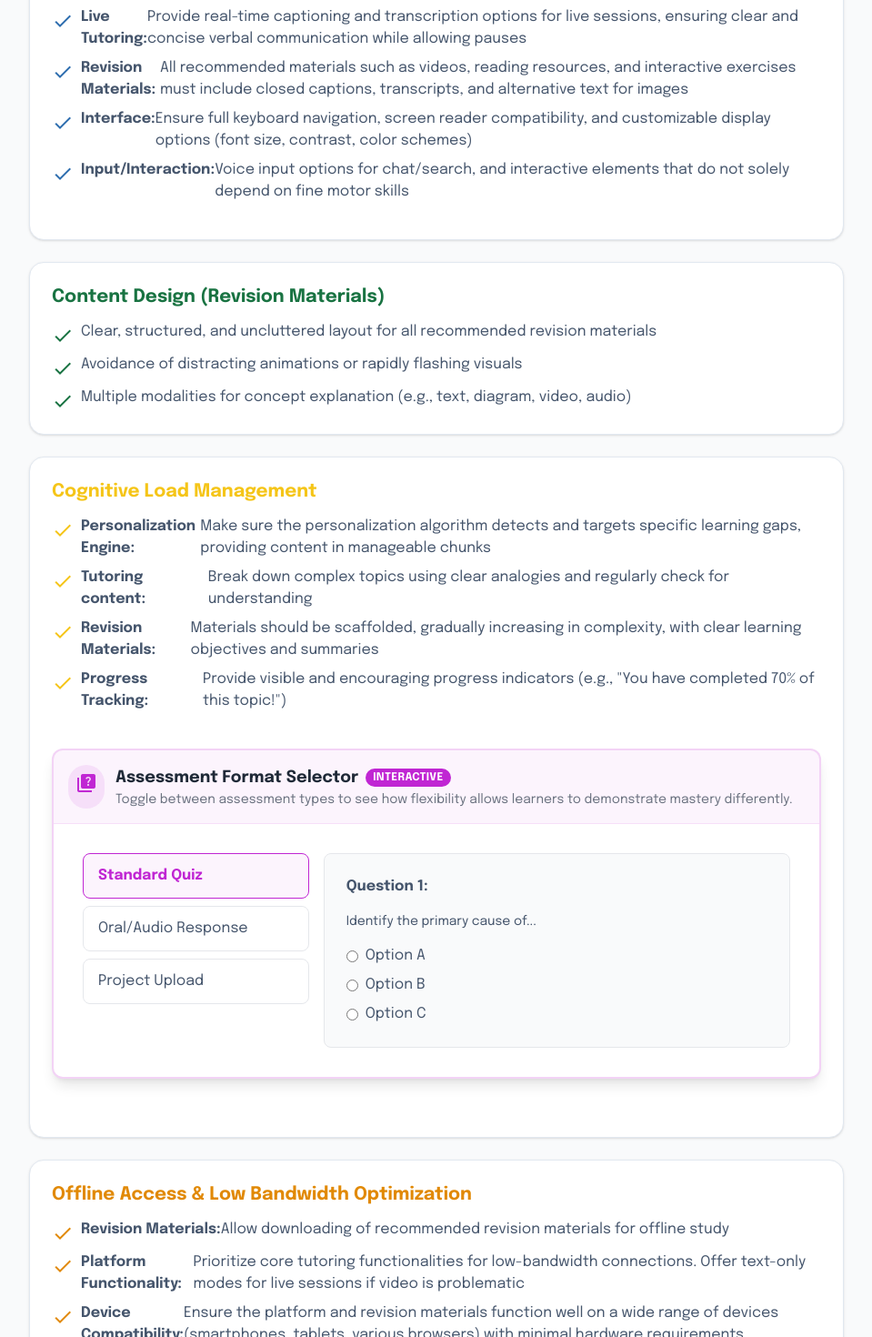
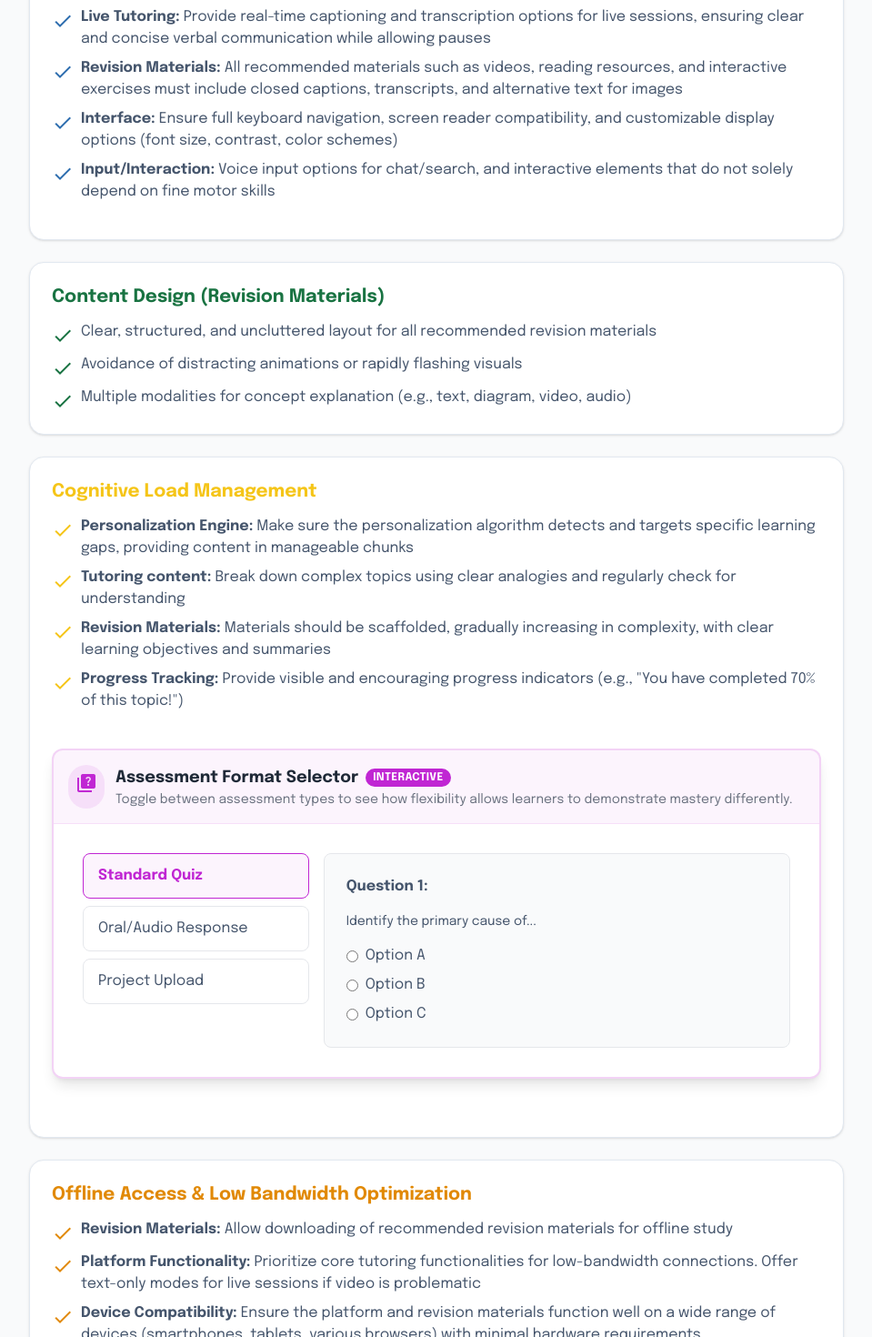
Before and after one commit to Vincent-mutwiri/Accesibility-Toolkit, a React (Vite) app: page /#/tutoring in a window 1280 px wide. Shown: the part 1000-2470 px from the top of the page at 91% size, without its empty margins (160-1119 px from the left). Built offline with nearby package versions, Linux system fonts and the light colour scheme; a web font is replaced by a local one.

Commit message:
Wrapped all list items with bold labels in the WorkforcePage with span tags to ensure proper alignment of checkmark icons with text content.

```diff
--- a/pages/TutoringPage.tsx
+++ b/pages/TutoringPage.tsx
@@ -47,11 +47,11 @@ const TutoringPage: React.FC = () => {
                 <div id="accessibility" className="p-6 bg-white dark:bg-slate-800 rounded-2xl border border-slate-200 dark:border-slate-700 shadow-sm hover:border-brand-blue/50 transition-colors scroll-mt-24">
                   <h3 className="text-xl font-bold text-brand-blue mb-3">Accessibility Features</h3>
                   <ul className="space-y-2 text-slate-600 dark:text-slate-400 mb-4">
-                    <li className="flex items-start"><span className="material-icons text-brand-blue text-sm mr-2 mt-1">check</span>Implement WCAG 2.1 AA compliance as a baseline, striving for AAA where possible</li>
-                    <li className="flex items-start"><span className="material-icons text-brand-blue text-sm mr-2 mt-1">check</span><strong>Live Tutoring:</strong> Provide real-time captioning and transcription options for live sessions, ensuring clear and concise verbal communication while allowing pauses</li>
-                    <li className="flex items-start"><span className="material-icons text-brand-blue text-sm mr-2 mt-1">check</span><strong>Revision Materials:</strong> All recommended materials such as videos, reading resources, and interactive exercises must include closed captions, transcripts, and alternative text for images</li>
-                    <li className="flex items-start"><span className="material-icons text-brand-blue text-sm mr-2 mt-1">check</span><strong>Interface:</strong> Ensure full keyboard navigation, screen reader compatibility, and customizable display options (font size, contrast, color schemes)</li>
-                    <li className="flex items-start"><span className="material-icons text-brand-blue text-sm mr-2 mt-1">check</span><strong>Input/Interaction:</strong> Voice input options for chat/search, and interactive elements that do not solely depend on fine motor skills</li>
+                    <li className="flex items-start"><span className="material-icons text-brand-blue text-sm mr-2 mt-1">check</span><span>Implement WCAG 2.1 AA compliance as a baseline, striving for AAA where possible</span></li>
+                    <li className="flex items-start"><span className="material-icons text-brand-blue text-sm mr-2 mt-1">check</span><span><strong>Live Tutoring:</strong> Provide real-time captioning and transcription options for live sessions, ensuring clear and concise verbal communication while allowing pauses</span></li>
+                    <li className="flex items-start"><span className="material-icons text-brand-blue text-sm mr-2 mt-1">check</span><span><strong>Revision Materials:</strong> All recommended materials such as videos, reading resources, and interactive exercises must include closed captions, transcripts, and alternative text for images</span></li>
+                    <li className="flex items-start"><span className="material-icons text-brand-blue text-sm mr-2 mt-1">check</span><span><strong>Interface:</strong> Ensure full keyboard navigation, screen reader compatibility, and customizable display options (font size, contrast, color schemes)</span></li>
+                    <li className="flex items-start"><span className="material-icons text-brand-blue text-sm mr-2 mt-1">check</span><span><strong>Input/Interaction:</strong> Voice input options for chat/search, and interactive elements that do not solely depend on fine motor skills</span></li>
                   </ul>
                 </div>
 
@@ -67,10 +67,10 @@ const TutoringPage: React.FC = () => {
                 <div id="cognitive-load" className="p-6 bg-white dark:bg-slate-800 rounded-2xl border border-slate-200 dark:border-slate-700 shadow-sm hover:border-brand-yellow/50 transition-colors scroll-mt-24">
                   <h3 className="text-xl font-bold text-brand-yellow mb-3">Cognitive Load Management</h3>
                   <ul className="space-y-2 text-slate-600 dark:text-slate-400 mb-4">
-                    <li className="flex items-start"><span className="material-icons text-brand-yellow text-sm mr-2 mt-1">check</span><strong>Personalization Engine:</strong> Make sure the personalization algorithm detects and targets specific learning gaps, providing content in manageable chunks</li>
-                    <li className="flex items-start"><span className="material-icons text-brand-yellow text-sm mr-2 mt-1">check</span><strong>Tutoring content:</strong> Break down complex topics using clear analogies and regularly check for understanding</li>
-                    <li className="flex items-start"><span className="material-icons text-brand-yellow text-sm mr-2 mt-1">check</span><strong>Revision Materials:</strong> Materials should be scaffolded, gradually increasing in complexity, with clear learning objectives and summaries</li>
-                    <li className="flex items-start"><span className="material-icons text-brand-yellow text-sm mr-2 mt-1">check</span><strong>Progress Tracking:</strong> Provide visible and encouraging progress indicators (e.g., "You have completed 70% of this topic!")</li>
+                    <li className="flex items-start"><span className="material-icons text-brand-yellow text-sm mr-2 mt-1">check</span><span><strong>Personalization Engine:</strong> Make sure the personalization algorithm detects and targets specific learning gaps, providing content in manageable chunks</span></li>
+                    <li className="flex items-start"><span className="material-icons text-brand-yellow text-sm mr-2 mt-1">check</span><span><strong>Tutoring content:</strong> Break down complex topics using clear analogies and regularly check for understanding</span></li>
+                    <li className="flex items-start"><span className="material-icons text-brand-yellow text-sm mr-2 mt-1">check</span><span><strong>Revision Materials:</strong> Materials should be scaffolded, gradually increasing in complexity, with clear learning objectives and summaries</span></li>
+                    <li className="flex items-start"><span className="material-icons text-brand-yellow text-sm mr-2 mt-1">check</span><span><strong>Progress Tracking:</strong> Provide visible and encouraging progress indicators (e.g., "You have completed 70% of this topic!")</span></li>
                   </ul>
                   <div className="mt-4">
                     <AssessmentSelectorActivity />
@@ -80,9 +80,9 @@ const TutoringPage: React.FC = () => {
                 <div className="p-6 bg-white dark:bg-slate-800 rounded-2xl border border-slate-200 dark:border-slate-700 shadow-sm hover:border-brand-orange/50 transition-colors">
                   <h3 className="text-xl font-bold text-brand-orange mb-3">Offline Access & Low Bandwidth Optimization</h3>
                   <ul className="space-y-2 text-slate-600 dark:text-slate-400">
-                    <li className="flex items-start"><span className="material-icons text-brand-orange text-sm mr-2 mt-1">check</span><strong>Revision Materials:</strong> Allow downloading of recommended revision materials for offline study</li>
-                    <li className="flex items-start"><span className="material-icons text-brand-orange text-sm mr-2 mt-1">check</span><strong>Platform Functionality:</strong> Prioritize core tutoring functionalities for low-bandwidth connections. Offer text-only modes for live sessions if video is problematic</li>
-                    <li className="flex items-start"><span className="material-icons text-brand-orange text-sm mr-2 mt-1">check</span><strong>Device Compatibility:</strong> Ensure the platform and revision materials function well on a wide range of devices (smartphones, tablets, various browsers) with minimal hardware requirements</li>
+                    <li className="flex items-start"><span className="material-icons text-brand-orange text-sm mr-2 mt-1">check</span><span><strong>Revision Materials:</strong> Allow downloading of recommended revision materials for offline study</span></li>
+                    <li className="flex items-start"><span className="material-icons text-brand-orange text-sm mr-2 mt-1">check</span><span><strong>Platform Functionality:</strong> Prioritize core tutoring functionalities for low-bandwidth connections. Offer text-only modes for live sessions if video is problematic</span></li>
+                    <li className="flex items-start"><span className="material-icons text-brand-orange text-sm mr-2 mt-1">check</span><span><strong>Device Compatibility:</strong> Ensure the platform and revision materials function well on a wide range of devices (smartphones, tablets, various browsers) with minimal hardware requirements</span></li>
                   </ul>
                 </div>
 
```
Also changed, not shown: pages/WorkforcePage.tsx (+25 -25 lines).
